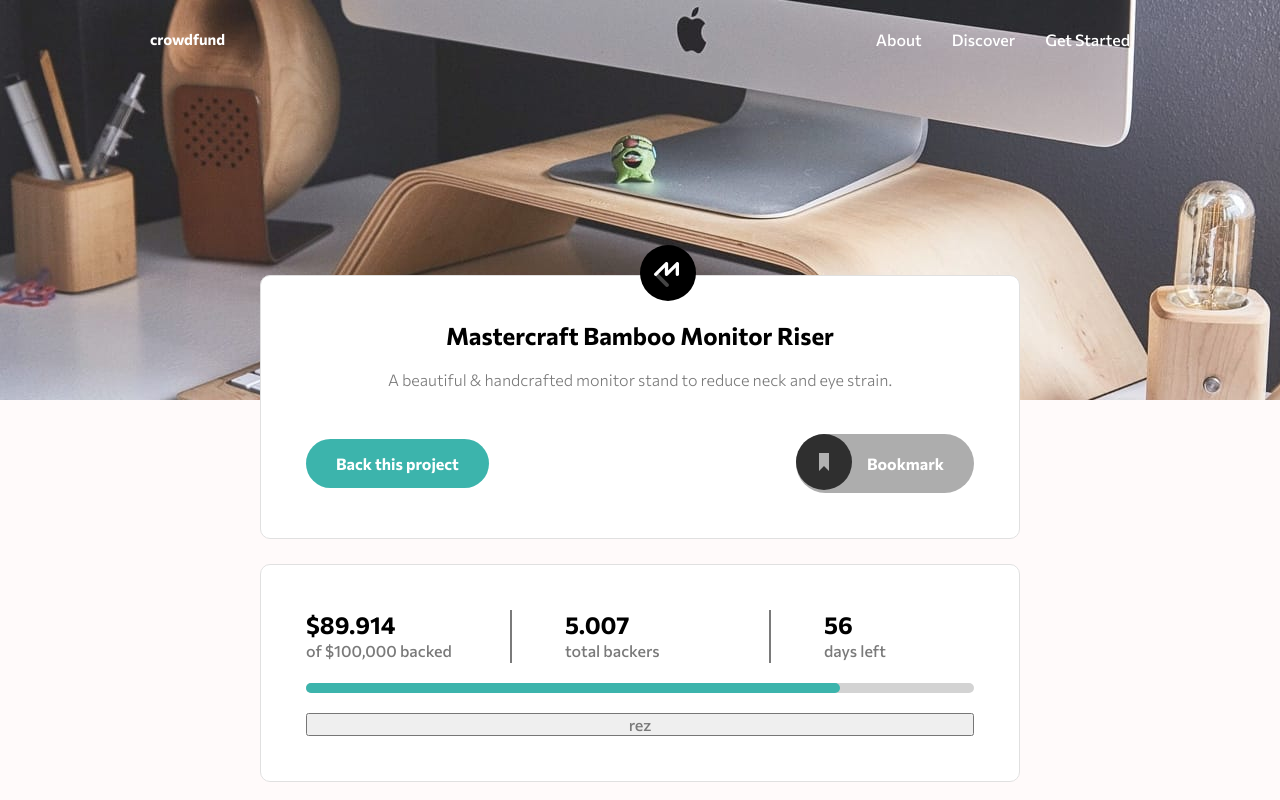
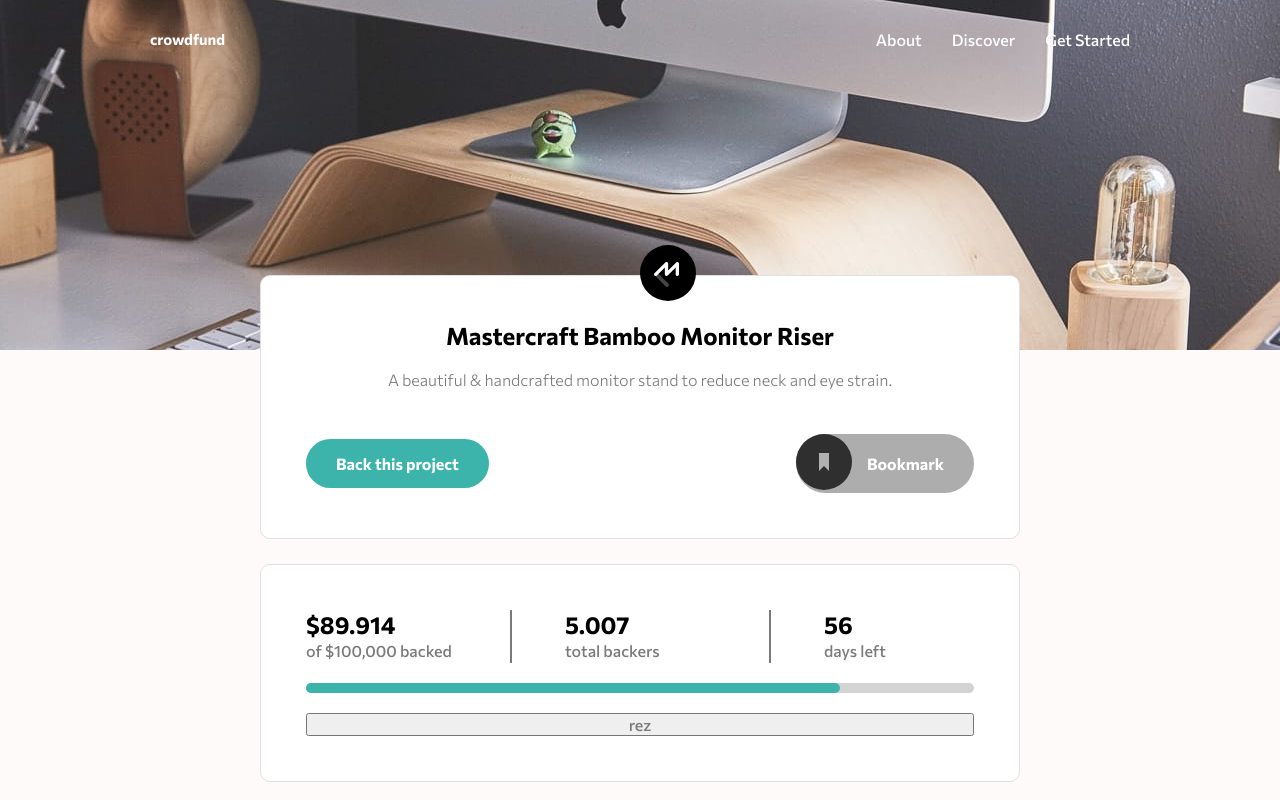
Before and after one commit to leopaul29/frontendmentor-crowdfunding-product-page, a React (Create React App) app: page / in a window 1280 px wide. Shown: the top 800 px of the page. Built offline with nearby package versions, Linux system fonts and the light colour scheme.

Commit message:
fix style nav background

```diff
--- a/src/components/Nav.js
+++ b/src/components/Nav.js
@@ -3,11 +3,6 @@ import "../styles/Nav.css";
 export default function Nav() {
   return (
     <nav className="nav">
-      <img
-        src="/images/image-hero-desktop.jpg"
-        alt="hero"
-        className="nav__background"
-      />
       <div className="nav__navbar">
         <div className="nav__right">
           <div className="nav__logo">crowdfund</div>
--- a/src/styles/Nav.css
+++ b/src/styles/Nav.css
@@ -1,7 +1,7 @@
-.nav__background {
-  position: fixed;
+.nav {
   background-color: rgb(209, 109, 109);
-  z-index: -1;
+  background-image: url("image-hero-desktop.jpg");
+  background-position: center;
 }
 .nav__navbar {
   display: flex;
```
Also changed, not shown: src/styles/image-hero-desktop.jpg (added).
